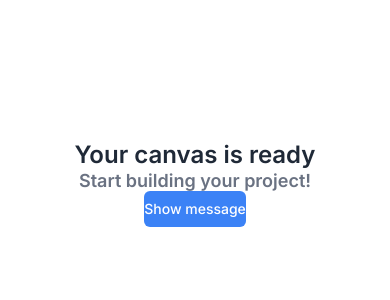
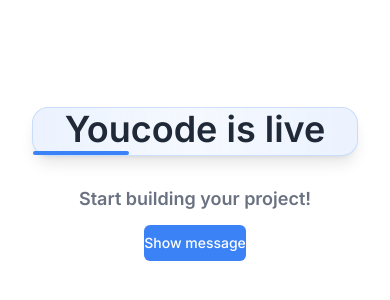
Before and after one commit to od41/create-a-single-page-website-m57628, a React (Vite) app: page / in a window 390 px wide. Shown: the part 270-570 px from the top of the page. Built offline with nearby package versions, Linux system fonts and the light colour scheme.

Commit message:
Task 2: Build the AnnouncementBanner component that displays the announcement message with proper TypeScript props, styling, and responsive design using Tailwind classes.

```diff
--- a/src/App.tsx
+++ b/src/App.tsx
@@ -1,21 +1,23 @@
 import { useState } from 'react'
 import './App.css'
 import { Button } from '@/components/ui/button'
+import { AnnouncementBanner } from '@/components/AnnouncementBanner'
 
 function App() {
   const [message, setMessage] = useState("")
 
   return (
     <>
-      <div className="flex flex-col items-center justify-center h-screen">
-        <h1 className="text-2xl font-bold">
-          Your canvas is ready
-        </h1>
-        <h2 className="text-lg text-gray-500">
-          Start building your project!
-        </h2>
-        <Button onClick={() => setMessage("Hello, world!")}>Show message</Button>
-        {message && <p className="text-lg text-gray-500">{message}</p>}
+      <div className="flex flex-col items-center justify-center min-h-screen p-4 gap-8">
+        <AnnouncementBanner message="Youcode is live" />
+
+        <div className="flex flex-col items-center gap-4">
+          <h2 className="text-lg text-gray-500">
+            Start building your project!
+          </h2>
+          <Button onClick={() => setMessage("Hello, world!")}>Show message</Button>
+          {message && <p className="text-lg text-gray-500">{message}</p>}
+        </div>
       </div>
     </>
   )
--- /dev/null
+++ b/src/components/AnnouncementBanner.tsx
@@ -0,0 +1,25 @@
+import { cn } from "@/lib/utils";
+
+interface AnnouncementBannerProps {
+  message: string;
+  className?: string;
+}
+
+export function AnnouncementBanner({ message, className }: AnnouncementBannerProps) {
+  return (
+    <div
+      className={cn(
+        "w-full max-w-4xl mx-auto px-6 py-12 text-center",
+        "bg-gradient-to-r from-primary/10 via-primary/5 to-primary/10",
+        "rounded-2xl border border-primary/20",
+        "shadow-lg backdrop-blur-sm",
+        className
+      )}
+    >
+      <h1 className="text-4xl sm:text-5xl md:text-6xl font-bold text-foreground leading-tight">
+        {message}
+      </h1>
+      <div className="mt-6 h-1 w-24 mx-auto bg-primary rounded-full" />
+    </div>
+  );
+}
```
